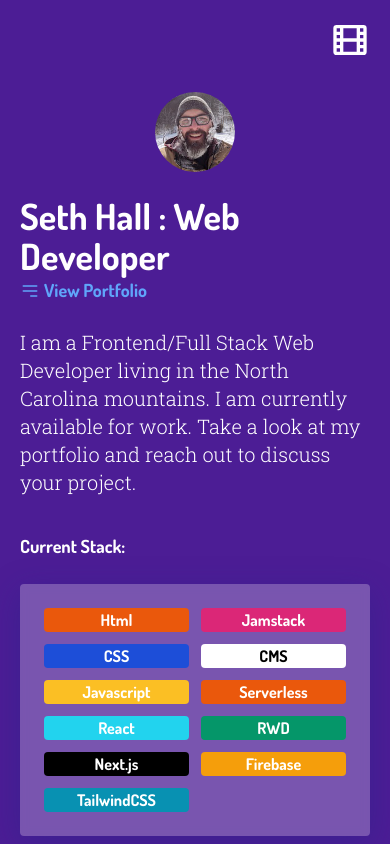
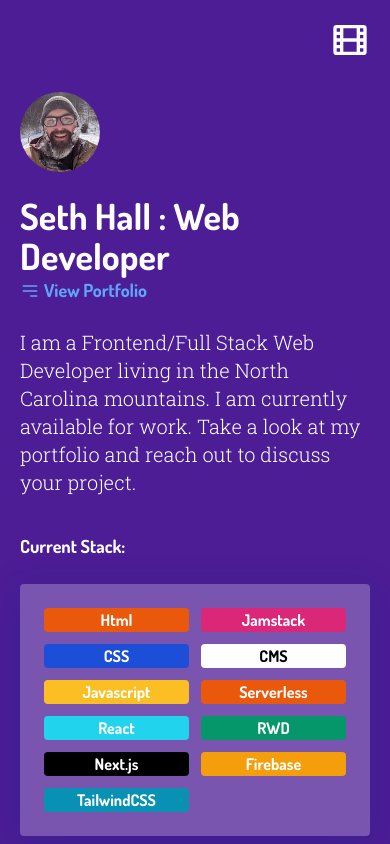
Before and after one commit to sethburtonhall/home-v2, a Next.js app: page / in a window 390 px wide. Shown: the top 844 px of the page. Built offline with nearby package versions, Linux system fonts and the light colour scheme; what tailwindcss-debug-screens would draw is missing.

Commit message:
bg transition

```diff
--- a/components/Code.tsx
+++ b/components/Code.tsx
@@ -10,11 +10,11 @@ export default function Code() {
 
   return (
     <>
-      <div className="flex flex-col items-center justify-start pb-6 md:flex-row">
+      <div className="flex flex-col justify-start pb-6 lg:items-center md:flex-row">
         <img
           src="/seth-code.jpg"
           alt="Seth Hall"
-          className="w-20 h-20 rounded-full"
+          className="w-20 h-20 rounded-full align-self-start"
           width={80}
           height={80}
         />
--- a/pages/index.js
+++ b/pages/index.js
@@ -20,11 +20,11 @@ export default function Home() {
   const backgroundVariants = {
     active: {
       background: '#4C1D95',
-      transition: { duration: 0.8 },
+      transition: { duration: 0.2 },
     },
     inactive: {
       background: '#111827',
-      transition: { duration: 0.8 },
+      transition: { duration: 0.2 },
     },
   }
 
@@ -39,7 +39,6 @@ export default function Home() {
         variants={backgroundVariants}
         animate={context === 'code' ? 'active' : 'inactive'}
       >
-
         {/* main content */}
         <div className="relative flex flex-col min-h-screen px-5 pt-5 md:container lg:px-0">
           <header className="flex items-center justify-end w-full">
```
